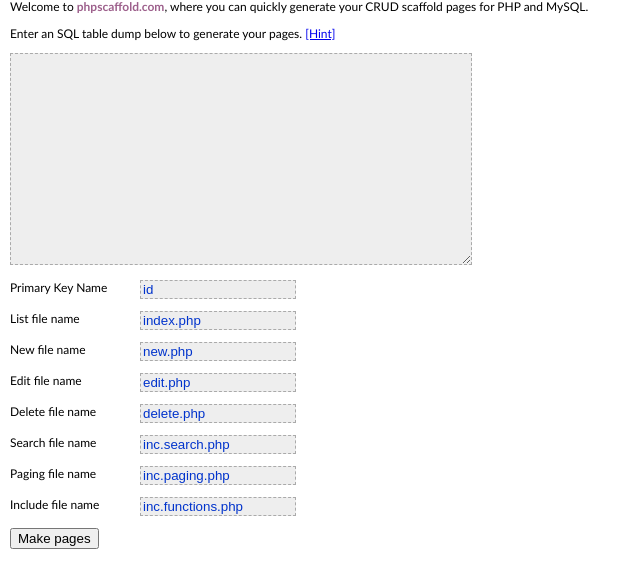
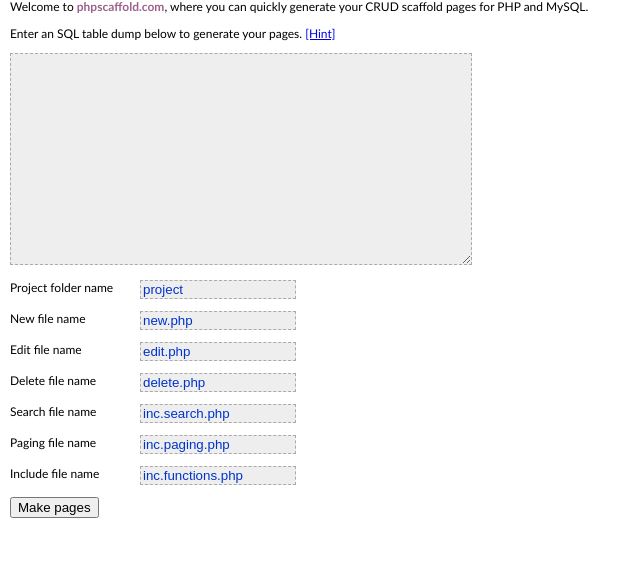
Before and after one commit to tute/phpscaffold, a PHP site: page / in a window 1280 px wide. Shown: the part 83-671 px from the top of the page, without its empty margins (0-641 px from the left). Run offline with PHP 8.4, Linux system fonts and the light colour scheme.

Commit message:
Moves abm to subfolders, keeping common files (auth, index, functions) in root.

```diff
--- a/index.php
+++ b/index.php
@@ -24,6 +24,7 @@ if (isset($_POST['scaffold_info'])) {
 		setcookie($key, $value, $date, '/');
 	}
 
+	$table['project_name'] = stripslashes($_POST['project_name']);
 	$table['list_page'] = stripslashes($_POST['list_page']);
 	$table['edit_page'] = stripslashes($_POST['edit_page']);
 	$table['new_page'] = stripslashes($_POST['new_page']);
@@ -116,13 +117,12 @@ CREATE TABLE `users_test` (
 
 <p><textarea name="sql" id="sql" cols="55" rows="10"><?= (isset($_REQUEST['sql']) ? stripslashes($_REQUEST['sql']) : '') ?></textarea></p>
 
-<? $val = (isset($_REQUEST['id_key']) ? stripslashes($_REQUEST['id_key']) : 'id'); ?>
-<p><label>Primary Key Name</label>
-  <input name="id_key" type="text" id="id_key" value="<?= $val ?>" /></p>
+<? $val = (isset($_REQUEST['project_name']) ? stripslashes($_REQUEST['project_name']) : 'project'); ?>
+<p><label>Project folder name</label>
+  <input name="project_name" type="text" id="project_name" value="<?= $val ?>" /></p>
 
-<? $val = (isset($_REQUEST['list_page']) ? stripslashes($_REQUEST['list_page']) : 'index.php'); ?>
-<p><label>List file name</label>
-  <input type="text" name="list_page" value="<?= $val ?>" id="list_page" /></p>
+<input type="hidden" name="id_key" id="id_key" value="id" />
+<input type="hidden" name="list_page" id="list_page" value="index.php" />
 
 <? $val = (isset($_REQUEST['new_page']) ? stripslashes($_REQUEST['new_page']) : 'new.php'); ?>
 <p><label>New file name</label>
@@ -166,7 +166,7 @@ if ($show_form) {
 		return $r;
 	}
 	$s = new Scaffold($table);
-	echo '<p>Files saved in <span style="font-family:Monaco,"Courier New",monospace">tmp/</span> directory.</p>';
+	echo '<p>Files saved in <span style="font-family:Monaco,"Courier New",monospace">tmp/'.$table['project_name'].'</span> directory.</p>';
 	echo files_textarea_head('list') . htmlspecialchars($s->listtable()) . "\n</textarea>";
 	echo files_textarea_head('new') . htmlspecialchars($s->newrow()) . "\n</textarea>";
 	echo files_textarea_head('edit') . htmlspecialchars($s->editrow()) . "\n</textarea>";
@@ -177,16 +177,19 @@ if ($show_form) {
 	echo files_textarea_head('functions') . htmlspecialchars($s->get_functions()) . "\n</textarea>";
 
 	// Save files in tmp folder
-	$dir = 'tmp/'.$table['name'].'/';
+	$dir = "tmp/{$table['project_name']}/";
+	$abm = "{$table['name']}/";
 	if(!is_dir($dir)) mkdir($dir);
-	file_put_contents($dir.$table['list_page'], $s->listtable());
-	file_put_contents($dir.$table['search_page'], $s->search_page());
-	file_put_contents($dir.$table['paging_page'], $s->paging_page());
-	file_put_contents($dir.$table['new_page'], $s->newrow());
-	file_put_contents($dir.$table['edit_page'], $s->editrow());
-	file_put_contents($dir.$table['delete_page'], $s->deleterow());
+	if(!is_dir($dir.$abm)) mkdir($dir.$abm);
+	file_put_contents($dir.$abm.$table['list_page'], $s->listtable());
+	file_put_contents($dir.$abm.$table['search_page'], $s->search_page());
+	file_put_contents($dir.$abm.$table['paging_page'], $s->paging_page());
+	file_put_contents($dir.$abm.$table['new_page'], $s->newrow());
+	file_put_contents($dir.$abm.$table['edit_page'], $s->editrow());
+	file_put_contents($dir.$abm.$table['delete_page'], $s->deleterow());
 	file_put_contents($dir.'inc.auth.php', $s->session_auth());
 	file_put_contents($dir.$table['include'], $s->get_functions());
+	file_put_contents($dir.'index.php', "<?\nheader('Location: {$table['name']}/')\n?>");
 }
 ?>
 </div>
--- a/scaffold.php
+++ b/scaffold.php
@@ -27,7 +27,7 @@ class Scaffold {
 		$return_string = "<?\n";
 
 		if ($this->table['include'] != '')
-			$return_string .= "include('{$this->table['include']}');\n";
+			$return_string .= "include('../{$this->table['include']}');\n";
 
 		$return_string .= "\nprint_header('" . ucwords($this->table['name']) . "');
 
@@ -83,7 +83,7 @@ print_footer();
 	function newrow() {
 		$return_string = "<?\n";
 		if ($this->table['include'] != '')
-			$return_string .= "include('{$this->table['include']}');\n";
+			$return_string .= "include('../{$this->table['include']}');\n";
 
 		$return_string .= "
 if (isset(\$_POST['submitted'])) {
@@ -128,7 +128,7 @@ print_footer();
 	function editrow() {
 		$return_string = "<?\n";
 		if ($this->table['include'] != '')
-			$return_string .= "include('{$this->table['include']}');\n\n";
+			$return_string .= "include('../{$this->table['include']}');\n\n";
 
 		$return_string .= "if (isset(\$_GET['{$this->table['id_key']}']) ) {
 	\${$this->table['id_key']} = \$_GET['{$this->table['id_key']}'];\n\n";
@@ -175,7 +175,7 @@ print_footer();
 	function deleterow() {
 		$return_string = "<?\n";
 		if ($this->table['include'] != '')
-			$return_string .= 'include(\''.$this->table['include'].'\');';
+			$return_string .= 'include(\'../'.$this->table['include'].'\');';
 
 		$return_string .= "
 mysql_query(\"DELETE FROM `{$this->table['name']}` WHERE `{$this->table['id_key']}` = '\$_GET[{$this->table['id_key']}]}'\");
@@ -314,7 +314,7 @@ if ($sess_auth == true) {
 	if ((!ereg(\'inc.auth.php\', $_SERVER[\'PHP_SELF\']))
 	  and (!isset($_SESSION[\'user_logged_in\'])
 	  or $_SESSION[\'user_logged_in\'] !== true)) {
-		header(\'Location: inc.auth.php\');
+		header(\'Location: ../inc.auth.php\');
 		exit;
 	}
 } else {
@@ -373,7 +373,8 @@ label span {
 </head>
 
 <body>
-<h1><?= $title ?></h1>
+<h1><?= $title ?>
+  <? if ($_SESSION[\'user_logged_in\'] = true) echo \'<span style="font-size:12px"><a href="../inc.auth.php?action=logout&amp;msg=You have been logged out.">[Logout]</a></p>\'; ?></h1>
 <?
 }
 
@@ -382,8 +383,6 @@ function print_footer() {
 	$login = ereg(\'inc.auth.php\', $_SERVER[\'PHP_SELF\']);
 	if (!$index and !$login)
 		echo \'<p><a href="'.$this->table['list_page'].'">Back to Listing</a></p>\';
-	if ($_SESSION[\'user_logged_in\'] = true)
-		echo \'<p><a href="inc.auth.php?action=logout&amp;msg=You have been logged out.">[Logout]</a></p>\';
 	echo "</body>\n</html>";
 }'."
 
```
Also changed, not shown: 1 other file.
